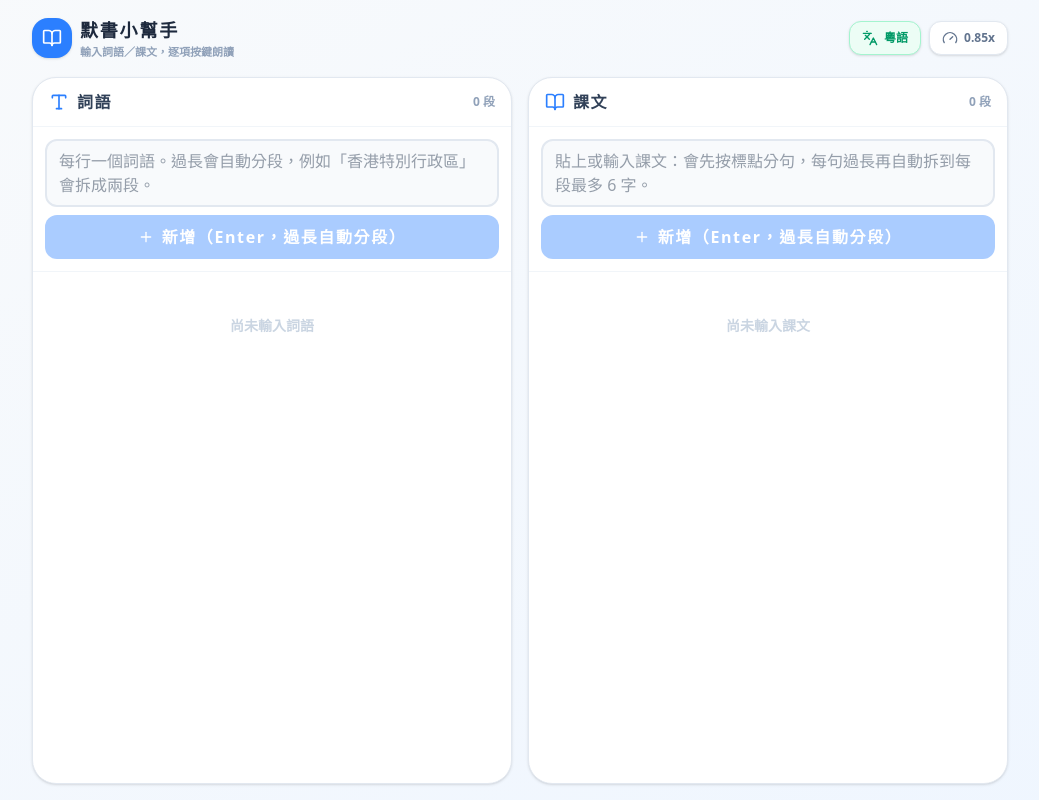
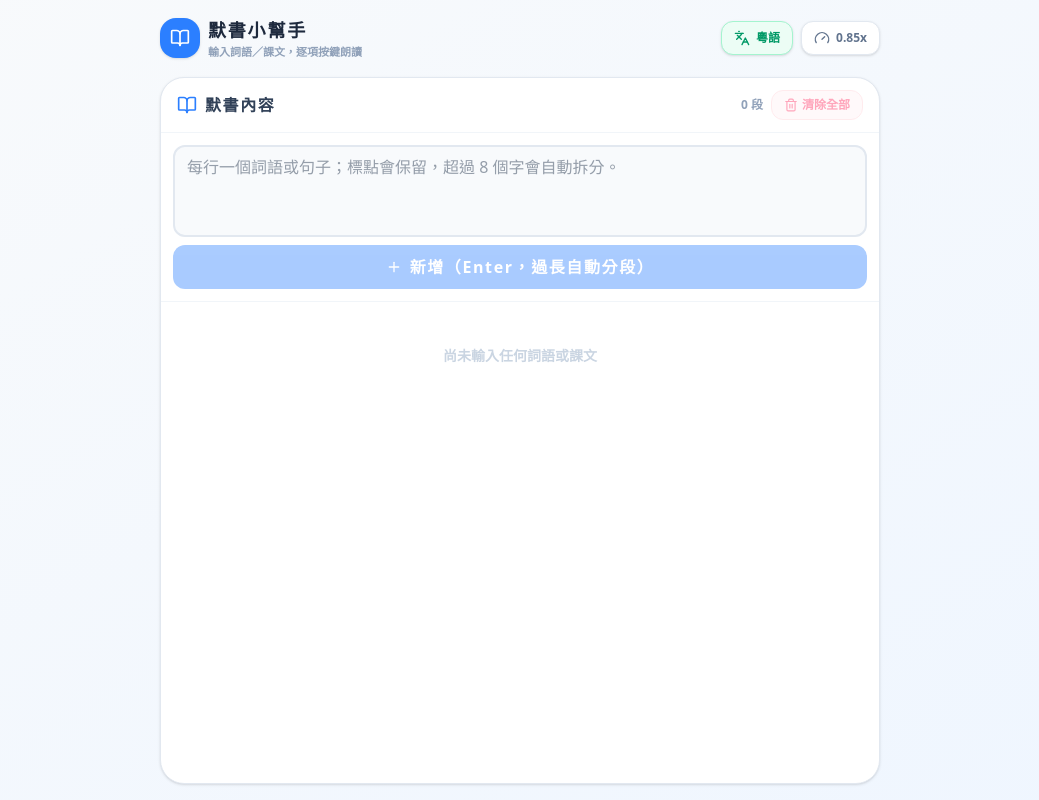
Before and after one commit to okboy001/dictation-app, a React (Vite) app: page / in a window 1280 px wide. Shown: the whole page, without its empty margins (120-1159 px from the left). Built offline with nearby package versions, Linux system fonts and the light colour scheme.

Commit message:
feat: 合併單一清單、保留標點（每段最多 8 字）、修正普通話聲線、新增清除全部

```diff
--- a/metadata.json
+++ b/metadata.json
@@ -1,5 +1,5 @@
 {
   "name": "默書小幫手",
-  "description": "小朋友默書工具：輸入詞語與課文，系統自動按標點分段並將過長句子拆到每段最多六個字，逐項按鍵朗讀。",
+  "description": "小朋友默書工具：輸入詞語與課文，標點會保留，過長句子自動按詞語邊界拆到每段最多八個字，逐項按鍵朗讀。",
   "majorCapabilities": []
 }
--- a/src/App.tsx
+++ b/src/App.tsx
@@ -1,13 +1,12 @@
 import { useState, useEffect, useCallback } from 'react';
-import { Volume2, Trash2, Pencil, ChevronUp, ChevronDown, Plus, Gauge, Languages, BookOpen, Type, Check, X, type LucideIcon } from 'lucide-react';
+import { Volume2, Trash2, Pencil, ChevronUp, ChevronDown, Plus, Gauge, Languages, BookOpen, Check, X } from 'lucide-react';
 
-const MAX_CHUNK = 6;
+const MAX_CHUNK = 8;
 const SPEEDS = [0.6, 0.85, 1.0];
 
 type DictationItem = { id: string; text: string };
-type ListKey = 'words' | 'sentences';
 type Lang = 'yue' | 'pu';
-type Editing = { list: ListKey; id: string; value: string } | null;
+type Editing = { id: string; value: string } | null;
 
 const PARTICLES = new Set([
   '的', '了', '著', '着', '嗎', '吗', '呢', '吧', '啊', '呀',
@@ -18,19 +17,49 @@ const PARTICLES = new Set([
   '之', '其', '得', '地',
 ]);
 
+const PUNCT_CHARS = new Set(
+  '。！？!?…；;：:，,、.．「」『』（）()《》〈〉【】[]{}“”‘’"\'—－–~～·•/\\｜|'.split(''),
+);
+
+function isPunct(char: string): boolean {
+  return PUNCT_CHARS.has(char);
+}
+
+function isSpace(char: string): boolean {
+  return /\s/.test(char);
+}
+
+function countChars(text: string): number {
+  let count = 0;
+  for (const char of Array.from(text)) {
+    if (!isPunct(char) && !isSpace(char)) count += 1;
+  }
+  return count;
+}
+
 function makeId(): string {
   if (typeof crypto !== 'undefined' && 'randomUUID' in crypto) return crypto.randomUUID();
   return `${Date.now()}-${Math.random().toString(36).slice(2)}`;
 }
 
-function lengthOf(text: string): number {
-  return Array.from(text).length;
+function hardSplit(text: string, size: number): string[] {
+  const out: string[] = [];
+  let current = '';
+  let count = 0;
+  for (const char of Array.from(text)) {
+    if (!isPunct(char) && !isSpace(char)) {
+      if (count >= size) {
+        out.push(current);
+        current = '';
+        count = 0;
       }
-
-function hardSplit(text: string, size: number): string[] {
-  const chars = Array.from(text);
-  const out: string[] = [];
-  for (let i = 0; i < chars.length; i += size) out.push(chars.slice(i, i + size).join(''));
+      current += char;
+      count += 1;
+    } else {
+      current += char;
+    }
+  }
+  if (current) out.push(current);
   return out;
 }
 
@@ -57,23 +86,11 @@ function polishGroups(groups: string[][]): string[][] {
     const cur = g[i];
     const next = g[i + 1];
     const first = next[0];
-    if (first && lengthOf(first) === 1 && PARTICLES.has(first) && cur.length > 1) {
+    if (first && countChars(first) === 1 && PARTICLES.has(first) && cur.length > 1) {
       const lastWord = cur[cur.length - 1];
-      if (lengthOf(next.join('')) + lengthOf(lastWord) <= MAX_CHUNK) {
+      if (countChars(lastWord) > 0 && countChars(next.join('')) + countChars(lastWord) <= MAX_CHUNK) {
         cur.pop();
         next.unshift(lastWord);
-      }
-    }
-  }
-
-  for (let i = 0; i < g.length - 1; i++) {
-    const cur = g[i];
-    const next = g[i + 1];
-    const last = cur[cur.length - 1];
-    if (last && lengthOf(last) === 1 && PARTICLES.has(last) && cur.length > 1) {
-      if (lengthOf(next.join('')) + 1 <= MAX_CHUNK) {
-        cur.pop();
-        next.unshift(last);
       }
     }
   }
@@ -81,23 +98,24 @@ function polishGroups(groups: string[][]): string[][] {
   return g;
 }
 
-function splitClause(clause: string): string[] {
-  if (lengthOf(clause) <= MAX_CHUNK) return [clause];
+function splitEntry(entry: string): string[] {
+  if (countChars(entry) <= MAX_CHUNK) return [entry];
 
-  const segments = segmentWords(clause);
-  if (segments.length === 0) return hardSplit(clause, MAX_CHUNK);
+  const segments = segmentWords(entry);
+  if (segments.length === 0) return hardSplit(entry, MAX_CHUNK);
 
   const words: string[] = [];
   for (const word of segments) {
-    if (lengthOf(word) > MAX_CHUNK) words.push(...hardSplit(word, MAX_CHUNK));
+    if (countChars(word) > MAX_CHUNK) words.push(...hardSplit(word, MAX_CHUNK));
     else words.push(word);
   }
 
   const groups: string[][] = [];
   let current: string[] = [];
   for (const word of words) {
-    const currentLength = lengthOf(current.join(''));
-    if (current.length > 0 && currentLength + lengthOf(word) > MAX_CHUNK) {
+    const currentCount = countChars(current.join(''));
+    const wordCount = countChars(word);
+    if (current.length > 0 && wordCount > 0 && currentCount + wordCount > MAX_CHUNK) {
       groups.push(current);
       current = [word];
     } else {
@@ -110,13 +128,12 @@ function splitClause(clause: string): string[] {
 }
 
 function parseToItems(raw: string): string[] {
-  const clauses = raw
-    .split(/[。！？!?…；;：:，,、.．\s]+/)
-    .map(part => part.trim())
-    .filter(Boolean);
-
   const out: string[] = [];
-  for (const clause of clauses) out.push(...splitClause(clause));
+  for (const line of raw.split(/\r?\n/)) {
+    const entry = line.trim();
+    if (!entry || countChars(entry) === 0) continue;
+    out.push(...splitEntry(entry));
+  }
   return out;
 }
 
@@ -126,18 +143,49 @@ function loadItems(key: string): DictationItem[] | null {
     if (!raw) return null;
     const parsed = JSON.parse(raw);
     if (!Array.isArray(parsed)) return null;
-    const items = parsed
+    return parsed
       .filter((entry: any) => entry && typeof entry.text === 'string' && entry.text.trim())
       .map((entry: any) => ({ id: typeof entry.id === 'string' ? entry.id : makeId(), text: entry.text }));
-    return items;
   } catch {
     return null;
   }
 }
 
+function normalizeLang(value: string): string {
+  return value.replace(/_/g, '-').toLowerCase();
+}
+
+function pickVoice(lang: Lang, list: SpeechSynthesisVoice[]): SpeechSynthesisVoice | null {
+  const nameOf = (voice: SpeechSynthesisVoice) => voice.name.toLowerCase();
+
+  if (lang === 'yue') {
+    return (
+      list.find(v => normalizeLang(v.lang) === 'zh-hk') ||
+      list.find(v => normalizeLang(v.lang).startsWith('yue')) ||
+      list.find(v => /sinji|cantonese|粵|粤/.test(nameOf(v))) ||
+      null
+    );
+  }
+
+  return (
+    list.find(v => normalizeLang(v.lang) === 'zh-cn') ||
+    list.find(v => normalizeLang(v.lang).startsWith('zh-hans')) ||
+    list.find(v => normalizeLang(v.lang).startsWith('cmn')) ||
+    list.find(v => /ting-ting|tingting|mandarin|普通话|普通話|huihui|yaoyao/.test(nameOf(v))) ||
+    list.find(v => normalizeLang(v.lang) === 'zh') ||
+    null
+  );
+}
+
 export default function App() {
-  const [words, setWords] = useState<DictationItem[]>(() => loadItems('dictation_words_v1') ?? []);
-  const [sentences, setSentences] = useState<DictationItem[]>(() => loadItems('dictation_sentences_v1') ?? []);
+  const [items, setItems] = useState<DictationItem[]>(() => {
+    const existing = loadItems('dictation_items_v1');
+    if (existing) return existing;
+    return [
+      ...(loadItems('dictation_words_v1') ?? []),
+      ...(loadItems('dictation_sentences_v1') ?? []),
+    ];
+  });
   const [lang, setLang] = useState<Lang>(() => (localStorage.getItem('dictation_lang_v1') === 'pu' ? 'pu' : 'yue'));
   const [speed, setSpeed] = useState<number>(() => {
     const stored = parseFloat(localStorage.getItem('dictation_speed_v1') || '');
@@ -148,12 +196,10 @@ export default function App() {
   const [ttsSupported, setTtsSupported] = useState(true);
   const [speakingId, setSpeakingId] = useState<string | null>(null);
   const [editing, setEditing] = useState<Editing>(null);
-  const [draftWords, setDraftWords] = useState('');
-  const [draftSentences, setDraftSentences] = useState('');
+  const [draft, setDraft] = useState('');
   const [notice, setNotice] = useState<string | null>(null);
 
-  useEffect(() => { localStorage.setItem('dictation_words_v1', JSON.stringify(words)); }, [words]);
-  useEffect(() => { localStorage.setItem('dictation_sentences_v1', JSON.stringify(sentences)); }, [sentences]);
+  useEffect(() => { localStorage.setItem('dictation_items_v1', JSON.stringify(items)); }, [items]);
   useEffect(() => { localStorage.setItem('dictation_lang_v1', lang); }, [lang]);
   useEffect(() => { localStorage.setItem('dictation_speed_v1', String(speed)); }, [speed]);
 
@@ -186,15 +232,17 @@ export default function App() {
     window.speechSynthesis.cancel();
 
     const utterance = new SpeechSynthesisUtterance(text);
-    const bcp47 = lang === 'yue' ? 'zh-HK' : 'zh-CN';
-    const target = bcp47.toLowerCase();
-    utterance.lang = bcp47;
+    utterance.lang = lang === 'yue' ? 'zh-HK' : 'zh-CN';
 
-    const normalize = (value: string) => value.replace('_', '-').toLowerCase();
-    const exact = voices.find(v => normalize(v.lang).startsWith(target));
-    const anyChinese = voices.find(v => normalize(v.lang).startsWith('zh'));
-    const voice = exact || anyChinese;
-    if (voice) utterance.voice = voice;
+    const available = window.speechSynthesis.getVoices();
+    const voice = pickVoice(lang, available.length > 0 ? available : voices);
+    if (voice) {
+      utterance.voice = voice;
+    } else {
+      setNotice(lang === 'pu'
+        ? '未偵測到普通話語音，請安裝普通話語音（例如 Ting-Ting）'
+        : '未偵測到粵語語音，會用系統預設語音');
+    }
 
     utterance.rate = speed;
     utterance.onend = () => setSpeakingId(prev => (prev === id ? null : prev));
@@ -204,25 +252,18 @@ export default function App() {
     window.speechSynthesis.speak(utterance);
   }, [lang, speed, voices]);
 
-  const addItems = (list: ListKey, raw: string) => {
+  const addItems = (raw: string) => {
     const texts = parseToItems(raw);
     if (texts.length === 0) {
       setNotice('請先輸入內容');
       return;
     }
-    const items = texts.map(text => ({ id: makeId(), text }));
-    if (list === 'words') {
-      setWords(prev => [...prev, ...items]);
-      setDraftWords('');
-    } else {
-      setSentences(prev => [...prev, ...items]);
-      setDraftSentences('');
-    }
+    setItems(prev => [...prev, ...texts.map(text => ({ id: makeId(), text }))]);
+    setDraft('');
   };
 
-  const removeItem = (list: ListKey, id: string) => {
-    const setter = list === 'words' ? setWords : setSentences;
-    setter(prev => prev.filter(item => item.id !== id));
+  const removeItem = (id: string) => {
+    setItems(prev => prev.filter(item => item.id !== id));
     if (speakingId === id && 'speechSynthesis' in window) {
       window.speechSynthesis.cancel();
       setSpeakingId(null);
@@ -230,9 +271,8 @@ export default function App() {
     if (editing?.id === id) setEditing(null);
   };
 
-  const moveItem = (list: ListKey, index: number, direction: number) => {
-    const setter = list === 'words' ? setWords : setSentences;
-    setter(prev => {
+  const moveItem = (index: number, direction: number) => {
+    setItems(prev => {
       const target = index + direction;
       if (target < 0 || target >= prev.length) return prev;
       const next = [...prev];
@@ -248,9 +288,17 @@ export default function App() {
       setEditing(null);
       return;
     }
-    const setter = editing.list === 'words' ? setWords : setSentences;
-    setter(prev => prev.map(item => (item.id === editing.id ? { ...item, text } : item)));
+    setItems(prev => prev.map(item => (item.id === editing.id ? { ...item, text } : item)));
     setEditing(null);
+  };
+
+  const clearAll = () => {
+    if (items.length === 0) return;
+    if (!window.confirm(`確定清除全部 ${items.length} 段內容？此動作無法復原。`)) return;
+    if ('speechSynthesis' in window) window.speechSynthesis.cancel();
+    setSpeakingId(null);
+    setEditing(null);
+    setItems([]);
   };
 
   const toggleLang = () => setLang(prev => (prev === 'yue' ? 'pu' : 'yue'));
@@ -261,22 +309,62 @@ export default function App() {
       return SPEEDS[(index + 1) % SPEEDS.length];
     });
 
-  const renderList = (
-    list: ListKey,
-    items: DictationItem[],
-    draft: string,
-    setDraft: (value: string) => void,
-    title: string,
-    Icon: LucideIcon,
-    placeholder: string,
-    emptyText: string,
-  ) => (
+  return (
+    <div className="flex min-h-[100dvh] flex-col bg-gradient-to-br from-slate-50 to-blue-50 font-sans text-slate-800">
+      <header className="mx-auto flex w-full max-w-3xl flex-none items-center justify-between gap-3 p-4 md:px-6">
+        <div className="flex min-w-0 items-center gap-2">
+          <div className="flex h-10 w-10 flex-none items-center justify-center rounded-2xl bg-blue-500 text-white shadow-sm">
+            <BookOpen className="h-5 w-5" />
+          </div>
+          <div className="min-w-0">
+            <h1 className="truncate text-lg font-black tracking-widest text-slate-800">默書小幫手</h1>
+            <p className="truncate text-[11px] font-bold text-slate-400">輸入詞語／課文，逐項按鍵朗讀</p>
+          </div>
+        </div>
+
+        <div className="flex flex-none items-center gap-2">
+          <button
+            onClick={toggleLang}
+            className={`flex items-center gap-1.5 rounded-xl border px-3 py-2 text-xs font-bold shadow-sm transition-all active:scale-95 ${
+              lang === 'yue' ? 'border-emerald-200 bg-emerald-50 text-emerald-600' : 'border-rose-200 bg-rose-50 text-rose-600'
+            }`}
+            title="切換朗讀語言"
+          >
+            <Languages className="h-4 w-4" />
+            {lang === 'yue' ? '粵語' : '普通話'}
+          </button>
+
+          <button
+            onClick={cycleSpeed}
+            className={`flex items-center gap-1.5 rounded-xl border px-3 py-2 text-xs font-bold shadow-sm transition-all active:scale-95 ${
+              speed !== 0.85 ? 'border-purple-200 bg-purple-50 text-purple-600' : 'border-slate-200 bg-white text-slate-500 hover:bg-slate-100'
+            }`}
+            title="調整語速"
+          >
+            <Gauge className="h-4 w-4" />
+            {speed}x
+          </button>
+        </div>
+      </header>
+
+      <main className="mx-auto flex min-h-0 w-full max-w-3xl flex-1 flex-col px-4 pb-4 md:px-6">
         <section className="flex min-h-0 flex-1 flex-col overflow-hidden rounded-3xl border border-slate-200 bg-white shadow-sm">
-      <div className="flex flex-none items-center justify-between border-b border-slate-100 px-4 py-3">
-        <h2 className="flex items-center gap-2 font-black tracking-widest text-slate-700">
-          <Icon className="h-5 w-5 text-blue-500" /> {title}
+          <div className="flex flex-none items-center justify-between gap-2 border-b border-slate-100 px-4 py-3">
+            <h2 className="flex min-w-0 items-center gap-2 font-black tracking-widest text-slate-700">
+              <BookOpen className="h-5 w-5 flex-none text-blue-500" />
+              <span className="truncate">默書內容</span>
             </h2>
+            <div className="flex flex-none items-center gap-2">
               <span className="text-xs font-bold text-slate-400">{items.length} 段</span>
+              <button
+                onClick={clearAll}
+                disabled={items.length === 0}
+                title="清除所有詞語及課文"
+                className="flex items-center gap-1 rounded-xl border border-rose-200 bg-rose-50 px-3 py-1.5 text-xs font-bold text-rose-500 transition-all hover:bg-rose-100 active:scale-95 disabled:opacity-40"
+              >
+                <Trash2 className="h-3.5 w-3.5" /> 清除全部
+              </button>
+            </div>
           </div>
 
           <div className="flex flex-none flex-col gap-2 border-b border-slate-100 p-3">
@@ -286,15 +374,15 @@ export default function App() {
               onKeyDown={event => {
                 if (event.key === 'Enter' && !event.shiftKey) {
                   event.preventDefault();
-              addItems(list, draft);
+                  addItems(draft);
                 }
               }}
-          rows={2}
-          placeholder={placeholder}
+              rows={3}
+              placeholder="每行一個詞語或句子；標點會保留，超過 8 個字會自動拆分。"
               className="w-full resize-none rounded-xl border-2 border-slate-200 bg-slate-50 px-3 py-2 font-medium text-slate-700 transition-all focus:border-blue-400 focus:bg-white focus:outline-none"
             />
             <button
-          onClick={() => addItems(list, draft)}
+              onClick={() => addItems(draft)}
               disabled={!draft.trim()}
               className="flex w-full items-center justify-center gap-2 rounded-xl bg-blue-500 py-2.5 font-bold tracking-widest text-white transition-all hover:bg-blue-600 active:scale-[0.98] disabled:opacity-40"
             >
@@ -304,10 +392,10 @@ export default function App() {
 
           <div className="flex min-h-0 flex-1 flex-col gap-2 overflow-y-auto p-3">
             {items.length === 0 && (
-          <div className="py-8 text-center text-sm font-bold text-slate-300">{emptyText}</div>
+              <div className="py-8 text-center text-sm font-bold text-slate-300">尚未輸入任何詞語或課文</div>
             )}
             {items.map((item, index) => {
-          const isEditing = editing?.list === list && editing.id === item.id;
+              const isEditing = editing?.id === item.id;
               const isSpeaking = speakingId === item.id;
               return (
                 <div
@@ -369,7 +457,7 @@ export default function App() {
                   ) : (
                     <>
                       <button
-                    onClick={() => setEditing({ list, id: item.id, value: item.text })}
+                        onClick={() => setEditing({ id: item.id, value: item.text })}
                         title="編輯"
                         className="flex-none rounded-lg border border-slate-200 bg-white p-2 text-slate-400 hover:bg-slate-100 hover:text-slate-600 active:scale-95"
                       >
@@ -377,7 +465,7 @@ export default function App() {
                       </button>
                       <div className="flex flex-none flex-col">
                         <button
-                      onClick={() => moveItem(list, index, -1)}
+                          onClick={() => moveItem(index, -1)}
                           disabled={index === 0}
                           title="上移"
                           className="rounded-md p-0.5 text-slate-400 hover:bg-slate-200 hover:text-slate-600 disabled:opacity-30"
@@ -385,7 +473,7 @@ export default function App() {
                           <ChevronUp className="h-4 w-4" />
                         </button>
                         <button
-                      onClick={() => moveItem(list, index, 1)}
+                          onClick={() => moveItem(index, 1)}
                           disabled={index === items.length - 1}
                           title="下移"
                           className="rounded-md p-0.5 text-slate-400 hover:bg-slate-200 hover:text-slate-600 disabled:opacity-30"
@@ -394,7 +482,7 @@ export default function App() {
                         </button>
                       </div>
                       <button
-                    onClick={() => removeItem(list, item.id)}
+                        onClick={() => removeItem(item.id)}
                         title="刪除"
                         className="flex-none rounded-lg border border-slate-200 bg-white p-2 text-rose-400 hover:bg-rose-50 hover:text-rose-500 active:scale-95"
                       >
@@ -407,71 +495,10 @@ export default function App() {
             })}
           </div>
         </section>
-  );
-
-  return (
-    <div className="flex min-h-[100dvh] flex-col bg-gradient-to-br from-slate-50 to-blue-50 font-sans text-slate-800">
-      <header className="mx-auto flex w-full max-w-5xl flex-none items-center justify-between gap-3 p-4 md:px-6">
-        <div className="flex min-w-0 items-center gap-2">
-          <div className="flex h-10 w-10 flex-none items-center justify-center rounded-2xl bg-blue-500 text-white shadow-sm">
-            <BookOpen className="h-5 w-5" />
-          </div>
-          <div className="min-w-0">
-            <h1 className="truncate text-lg font-black tracking-widest text-slate-800">默書小幫手</h1>
-            <p className="truncate text-[11px] font-bold text-slate-400">輸入詞語／課文，逐項按鍵朗讀</p>
-          </div>
-        </div>
-
-        <div className="flex flex-none items-center gap-2">
-          <button
-            onClick={toggleLang}
-            className={`flex items-center gap-1.5 rounded-xl border px-3 py-2 text-xs font-bold shadow-sm transition-all active:scale-95 ${
-              lang === 'yue' ? 'border-emerald-200 bg-emerald-50 text-emerald-600' : 'border-rose-200 bg-rose-50 text-rose-600'
-            }`}
-            title="切換朗讀語言"
-          >
-            <Languages className="h-4 w-4" />
-            {lang === 'yue' ? '粵語' : '普通話'}
-          </button>
-
-          <button
-            onClick={cycleSpeed}
-            className={`flex items-center gap-1.5 rounded-xl border px-3 py-2 text-xs font-bold shadow-sm transition-all active:scale-95 ${
-              speed !== 0.85 ? 'border-purple-200 bg-purple-50 text-purple-600' : 'border-slate-200 bg-white text-slate-500 hover:bg-slate-100'
-            }`}
-            title="調整語速"
-          >
-            <Gauge className="h-4 w-4" />
-            {speed}x
-          </button>
-        </div>
-      </header>
-
-      <main className="mx-auto flex min-h-0 w-full max-w-5xl flex-1 flex-col gap-4 px-4 pb-4 md:flex-row md:px-6">
-        {renderList(
-          'words',
-          words,
-          draftWords,
-          setDraftWords,
-          '詞語',
-          Type,
-          '每行一個詞語。過長會自動分段，例如「香港特別行政區」會拆成兩段。',
-          '尚未輸入詞語',
-        )}
-        {renderList(
-          'sentences',
-          sentences,
-          draftSentences,
-          setDraftSentences,
-          '課文',
-          BookOpen,
-          '貼上或輸入課文：會先按標點分句，每句過長再自動拆到每段最多 6 字。',
-          '尚未輸入課文',
-        )}
       </main>
 
       {!ttsSupported && (
-        <div className="mx-auto mb-3 w-full max-w-5xl px-4 md:px-6">
+        <div className="mx-auto mb-3 w-full max-w-3xl px-4 md:px-6">
           <div className="rounded-xl border border-amber-200 bg-amber-50 px-4 py-2 text-center text-xs font-bold text-amber-600">
             此瀏覽器不支援語音朗讀，請改用 Chrome、Edge 或 Safari。
           </div>
```
Also changed, not shown: 1 other file (tests, documents, lock files or other folders). Lines whose indentation alone changed are shown as unchanged.
